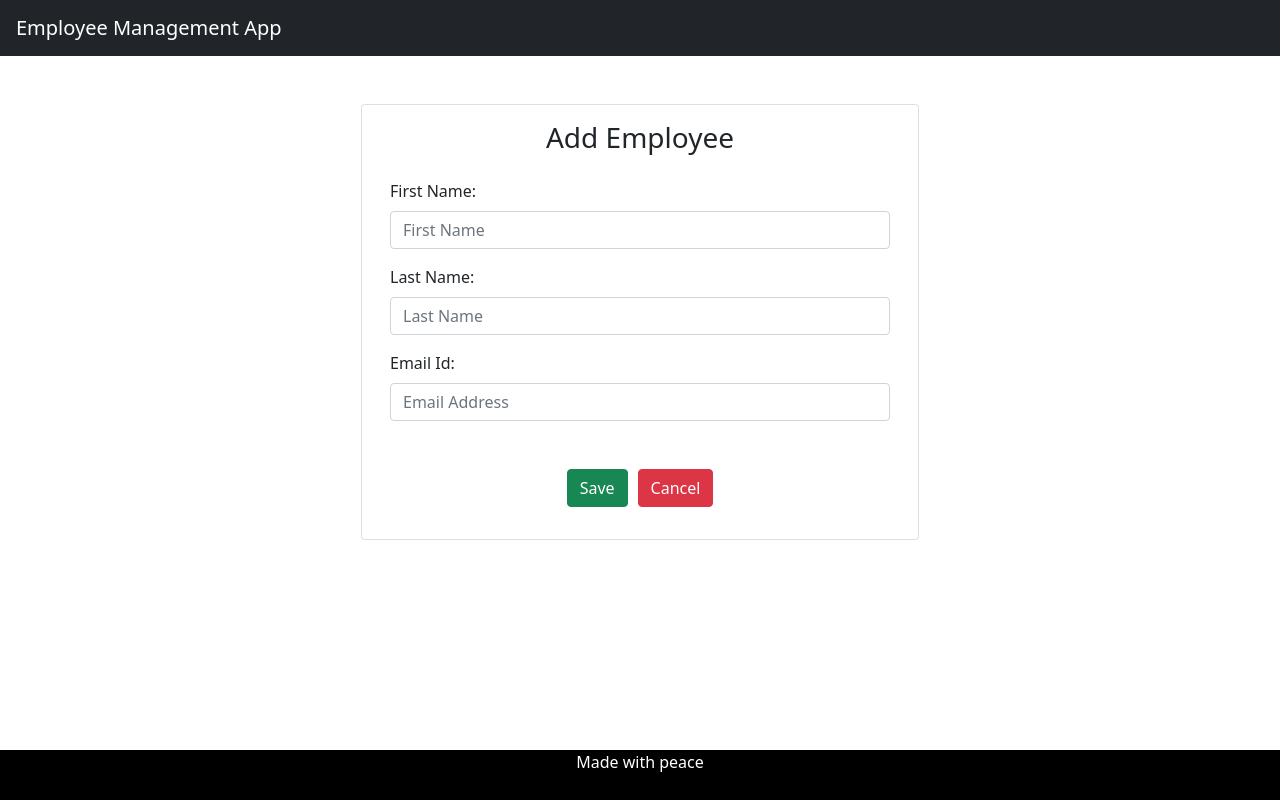
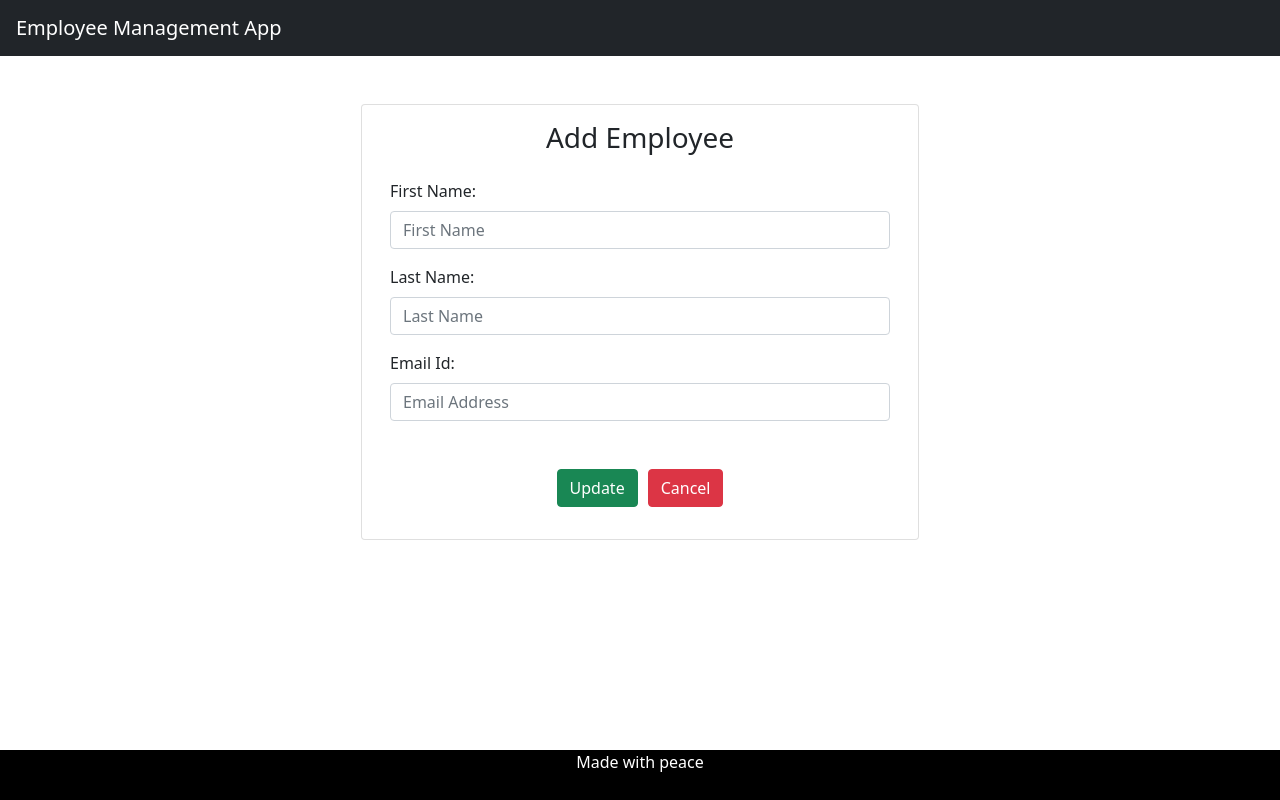
Before and after one commit to Neha-520/CRUD-app, a React (Create React App) app: page /update-employee/1 in a window 1280 px wide. Built offline with nearby package versions, Linux system fonts and the light colour scheme.

Commit message:
routing+axio api fetched+update employee component

```diff
--- a/src/App.js
+++ b/src/App.js
@@ -5,6 +5,7 @@ import Header from './components/Header';
 import Footer from './components/Footer';
 import { Switch, Route,BrowserRouter as Router} from "react-router-dom";
 import CreateEmployee  from './components/CreateEmployee';
+import UpdateEmployee from './components/UpdateEmployee';
 
 function App() {
   return (
@@ -15,8 +16,8 @@ function App() {
    <Switch>
         <Route exact  path="/" component={ListEmployee}></Route>
         <Route  path="/employees" component={ListEmployee}></Route>
-        <Route  path="/add-employee" component={CreateEmployee}></Route>
-        <Route  path="/update-employee/:id" component={CreateEmployee}></Route>
+        <Route exact path="/add-employee" component={CreateEmployee}></Route>
+        <Route  path="/update-employee/:id" component={UpdateEmployee}></Route>
         <CreateEmployee/>
    </Switch>
      </div>
--- a/src/components/CreateEmployee.jsx
+++ b/src/components/CreateEmployee.jsx
@@ -3,8 +3,9 @@ import { useState } from 'react'
 import EmployeeService from '../sevices/EmployeeService';
 import History from './History';
 
-export default function CreateEmployee() {
+export default function CreateEmployee(props) {
     const [credentials, setCredentials] = useState({
+
         firstName: "",
         lastName: "",
         emailId: ""
@@ -22,6 +23,7 @@ export default function CreateEmployee() {
         EmployeeService.createEmployee(employee).then(res => {
             History.push('/employees');
         });
+        alert("Employee created");
         setCredentials({
             firstName: "",
             lastName: "",
@@ -63,8 +65,11 @@ export default function CreateEmployee() {
 
                                 <div className="mt-5 mb-3">
                                     <center>
+
                                         <button className="btn btn-success" onClick={saveEmployee}>Save</button>
+
                                         <button className="btn btn-danger" style={{ marginLeft: "10px" }} onClick={Cancel}>Cancel</button>
+
                                     </center>
                                 </div>
                             </form>
--- a/src/components/ListEmployee.jsx
+++ b/src/components/ListEmployee.jsx
@@ -1,7 +1,7 @@
 import React from 'react'
 import { useState,useEffect } from 'react'
 import EmployeeService from '../sevices/EmployeeService';
-import History from './History';
+
 
 export default function ListEmployee() {
     const [employee, setEmployee] = useState([]);
@@ -12,20 +12,14 @@ export default function ListEmployee() {
        });
     }, []);
 
-    function editEmployee(id){
-       History.push(`/update-employee/${id}`);
-    };
-
-   const addEmployee=()=>{
-       History.push('/add-employee');
-   }
-
     return (
         <div>
             <h2 className="text-center px-lg-5 mt-lg-4">Employees List</h2>
 
             <div className="row">
-              <button className="btn btn-primary" onClick={addEmployee}>Add Employee</button>
+            <a href="/add-employee">
+              <button className="btn btn-primary">Add Employee</button>
+              </a>
             </div>
 
             <div className="row">
@@ -46,7 +40,9 @@ export default function ListEmployee() {
                                     <td>{e.lastName}</td>
                                     <td>{e.emailId}</td>
                                     <td>
-                                        <button onClick={()=>editEmployee(e.id)} className="btn btn-info">Update</button>
+                                    <a href={`/update-employee/${e.id}`}>
+                                        <button className="btn btn-info">Update</button>
+                                        </a>
                                     </td>
                                 </tr>
                             ))
--- /dev/null
+++ b/src/components/UpdateEmployee.jsx
@@ -0,0 +1,91 @@
+import React, { useEffect } from 'react'
+import { useState} from 'react';
+import EmployeeService from '../sevices/EmployeeService';
+import History from './History';
+
+export default function UpdateEmployee  ()  {
+
+const [credentials, setCredentials] = useState({
+
+    firstName: "",
+    lastName: "",
+    emailId: ""
+});
+
+// useEffect(()=> {
+
+//     EmployeeService.getEmployeeById(id).then((res)=>{
+//         let employee=res.data;
+//         setCredentials({...employee});
+//     });
+//  }, []);
+
+const onChangeHandler = (event) => {
+    setCredentials({ ...credentials, [event.target.name]: event.target.value });
+}
+
+const updateEmployee = (e) => {
+    e.preventDefault();
+    let employee = {...credentials};
+    console.log('employee =>' + JSON.stringify(employee));
+
+    alert("Employee updated");
+    setCredentials({
+
+        firstName: "",
+        lastName: "",
+        emailId: ""
+    });
+}
+const Cancel = () => {
+
+    setCredentials({
+
+        firstName: "",
+        lastName: "",
+        emailId: ""
+    });
+}
+
+
+return (
+    <div>
+        <div className="container">
+            <div className="row">
+                <div className="card col-md-6 offset-md-3 mt-lg-5 ">
+                    <h3 className="text-center mt-3">Add Employee</h3>
+                    <div className="card-body">
+                        <form>
+                            <div className="form-group">
+                                <label className="form-label">First Name: </label>
+                                <input placeholder="First Name" name="firstName" className="form-control" value={credentials.firstName} onChange={onChangeHandler} />
+                            </div>
+
+                            <div className="form-group">
+                                <label className="form-label">Last Name: </label>
+                                <input placeholder="Last Name" name="lastName" className="form-control" value={credentials.lastName} onChange={onChangeHandler} />
+                            </div>
+
+                            <div className="form-group">
+                                <label className="form-label">Email Id: </label>
+                                <input placeholder="Email Address" type="email" name="emailId" className="form-control" value={credentials.emailId} onChange={onChangeHandler} />
+                            </div>
+
+                            <div className="mt-5 mb-3">
+                                <center>
+
+                                    <button className="btn btn-success" onClick={updateEmployee}>Update</button>
+
+                                    <button className="btn btn-danger" style={{ marginLeft: "10px" }} onClick={Cancel}>Cancel</button>
+
+                                </center>
+                            </div>
+                        </form>
+                    </div>
+                </div>
+
+            </div>
+        </div>
+    </div>
+)
+}
--- a/src/sevices/EmployeeService.js
+++ b/src/sevices/EmployeeService.js
@@ -10,5 +10,8 @@ class EmployeeService{
     createEmployee(employee){
         return axios.post(EMPLOYEE_API_BASE_URL,employee);
     }
+    getEmployeeById(employeeId){
+        return axios.get(EMPLOYEE_API_BASE_URL + '/' + employeeId);
+    }
 }
 export default new EmployeeService()
```
